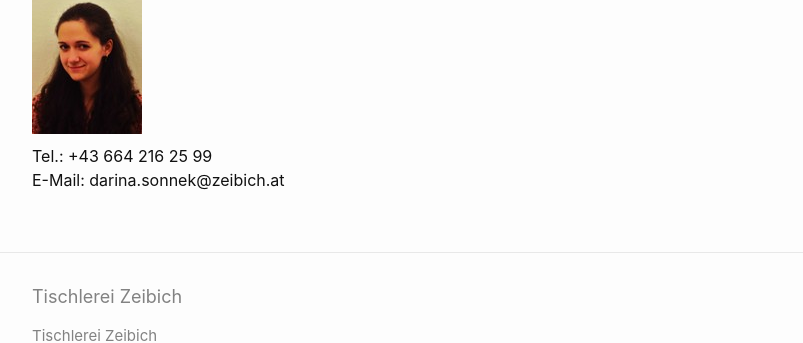
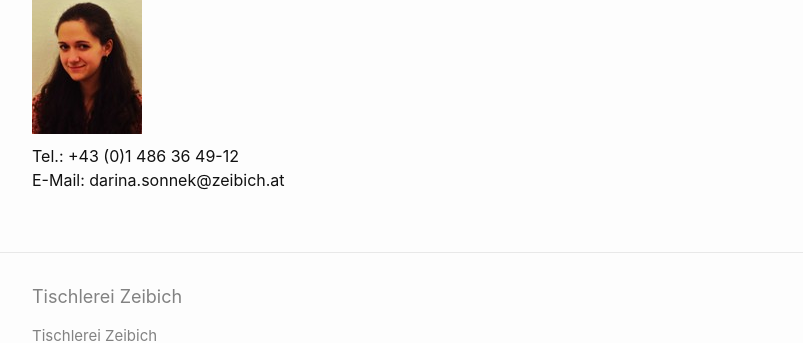
Before and after one commit to Zeibich/www.zeibich.at, a Jekyll site: the page built from team.md, in a window 1280 px wide and 900 px high, scrolled down 2895 px. Shown: the part 467-810 px from the top of the window, without its empty margins (238-1041 px from the left). Built offline with Jekyll 4.4.1, drawn with Linux system fonts in a browser that asks for light colours.

Commit message:
Update team.md

```diff
--- a/team.md
+++ b/team.md
@@ -108,7 +108,7 @@ permalink: /team/
 <div class="name">Darina Sonnek</div>
 <div class="bez">Assistenz der Geschäftsführung Wien</div>
 <div class="divTableCell"><img src="/assets/pictures/people/dsonnek.jpg" alt="Frau Sonnek" vspace="10"></div>
-<div class="divTableCell">Tel.: +43 664 216 25 99</div>
+<div class="divTableCell">Tel.: +43 (0)1 486 36 49-12</div>
 <div class="divTableCell">E-Mail: darina.sonnek@zeibich.at</div>
 </div>
 </div>
```
